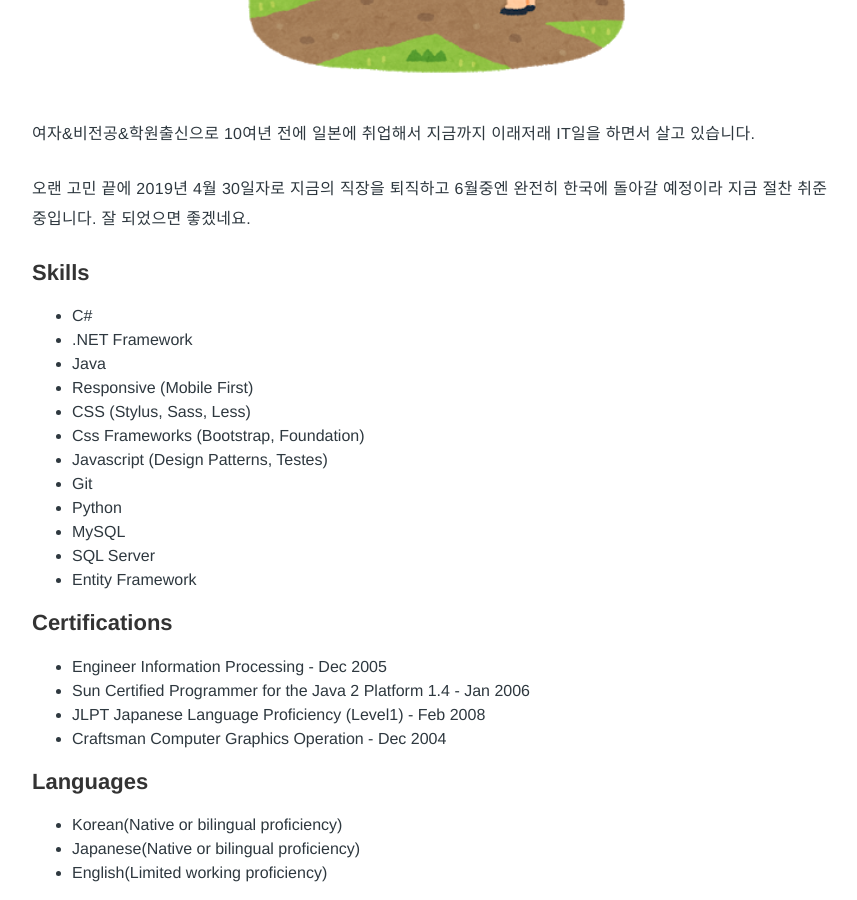
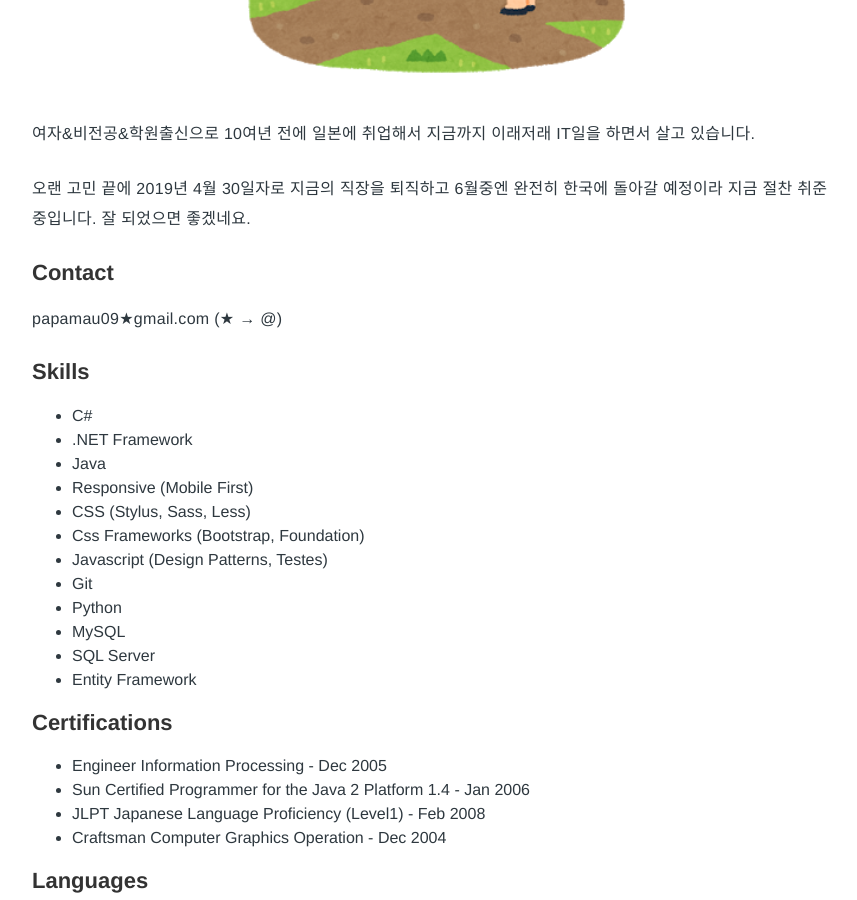
Before and after one commit to Pie001/pie001.github.io, a Jekyll site: the page built from about.md, in a window 1280 px wide and 900 px high, scrolled down 505 px. Shown: the whole window, without its empty margins (203-1060 px from the left). Built offline with Jekyll 4.4.1, drawn with Linux system fonts in a browser that asks for light colours.

Commit message:
Update about.md

```diff
--- a/about.md
+++ b/about.md
@@ -7,6 +7,9 @@ layout: page
 여자&비전공&학원출신으로 10여년 전에 일본에 취업해서 지금까지 이래저래 IT일을 하면서 살고 있습니다.
 
 오랜 고민 끝에 2019년 4월 30일자로 지금의 직장을 퇴직하고 6월중엔 완전히 한국에 돌아갈 예정이라 지금 절찬 취준중입니다. 잘 되었으면 좋겠네요.
+
+<h2>Contact</h2>
+papamau09★gmail.com (★ → @)
 
 
 <h2>Skills</h2>
```
